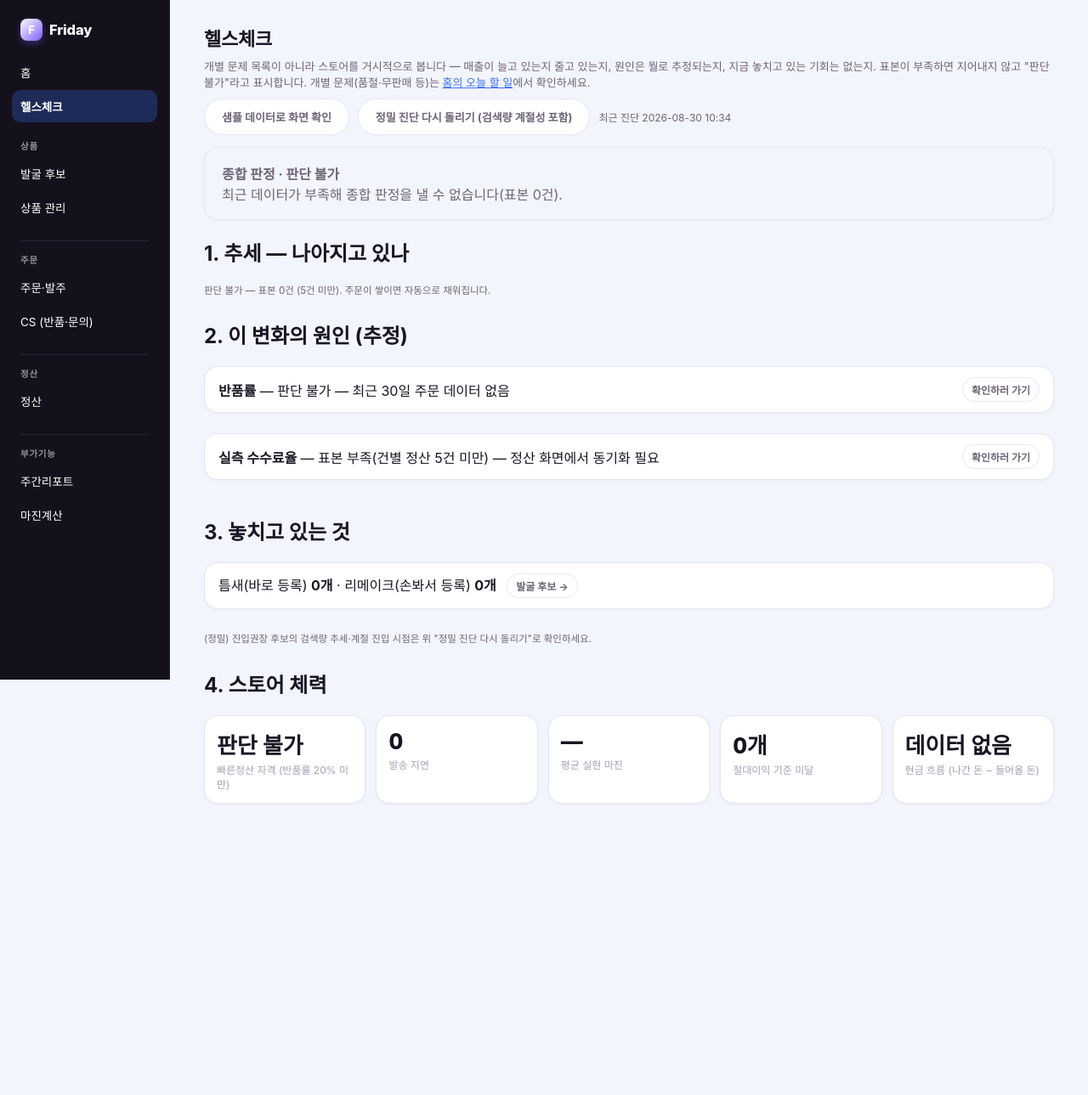
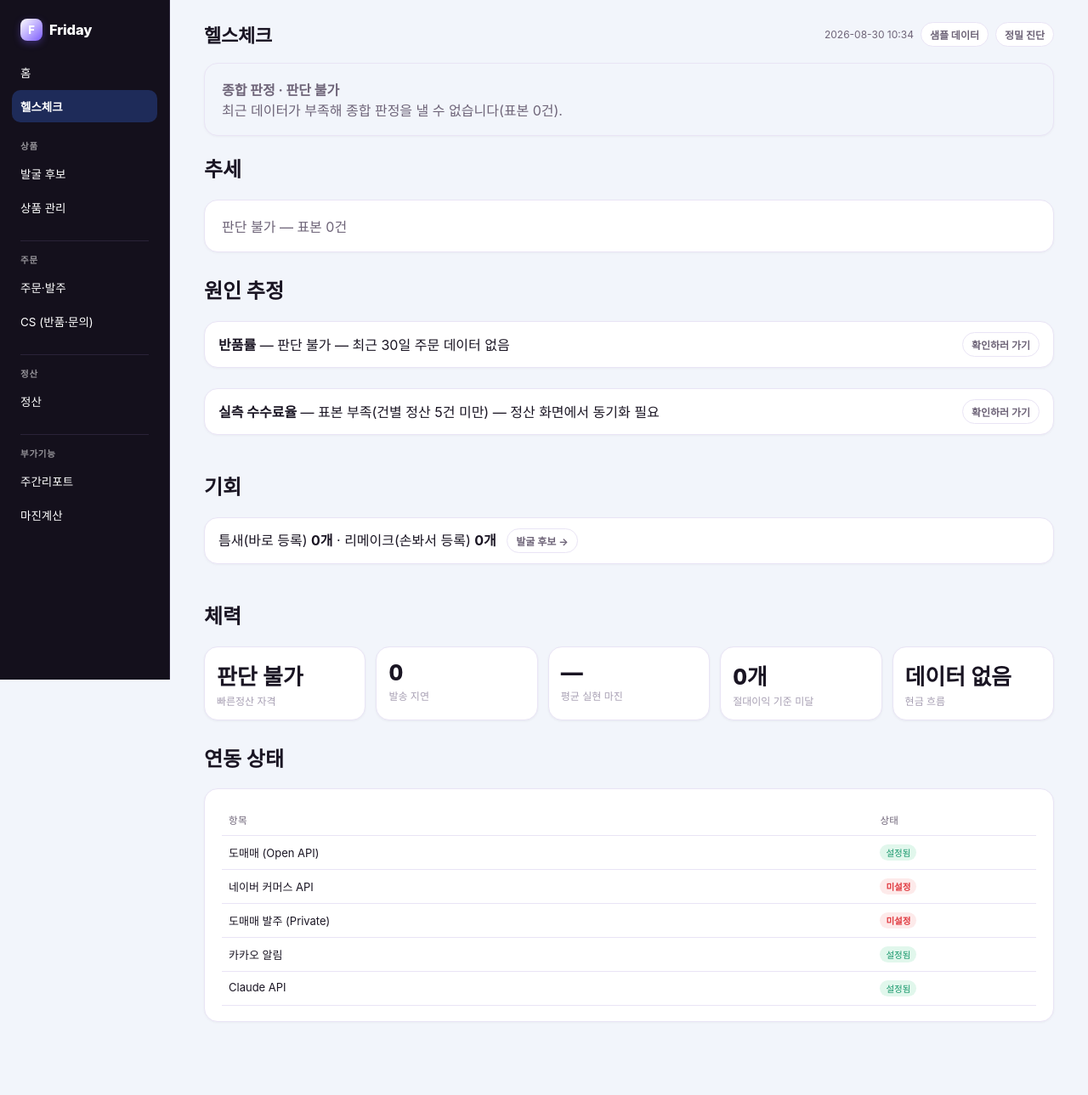
Before and after one commit to mhkim15/Danyol, a Flask app: page /health in a window 1280 px wide. Shown: the whole page at 85% size. Before the commit the page ends 946 px from the top, so only its background shows below. Run offline with Flask 3, Linux system fonts and the light colour scheme; some web fonts are replaced.

Commit message:
홈·헬스체크 정리 — 설명문 제거, 빈 그룹 숨김, 연동 상태 이관
홈: 상단 설명 문단 제거, 제목을 "오늘 할 일"로 직접 바꾸고 샘플 버튼을 우상단으로.
할 일이 0건인 그룹은 아예 그리지 않는다 — "정산 확인 0건" 같은 빈 줄이 3개씩 깔려
실제 할 일이 묻히고 있었다. 매출 추이는 이미 펼쳐진 접기 UI라 그냥 패널로 바꿈.

헬스체크: 상단 3줄 설명 제거, 섹션 제목을 추세/원인 추정/기회/체력으로 축약.
연동 상태를 홈에서 여기로 옮겼다 — "내 스토어 괜찮나"를 묻는 화면에 속하는 정보고,
홈은 오늘 할 일만 답해야 한다.

Co-Authored-By: Claude Opus 5 <noreply@anthropic.com>

```diff
--- a/webapp/app.py
+++ b/webapp/app.py
@@ -115,6 +115,18 @@ def _find_registered_product(order) -> tuple:
 
 # ── 스토어 헬스체크 (거시 진단, 3단계에서 홈과 분리·4단계에서 고도화) ────────────────
 
+def _env_status() -> dict:
+    """(설정여부, 필수여부) — 카카오 알림·Claude API는 선택 기능이라 미설정이어도 경고색 안 씀.
+    "내 스토어 괜찮나"를 묻는 화면(헬스체크)에 속하는 정보라 홈에서 이관함."""
+    return {
+        "도매매 (Open API)": (bool(os.environ.get("DOMEMAE_API_KEY")), True),
+        "네이버 커머스 API": (bool(os.environ.get("NAVER_COMMERCE_CLIENT_ID")), True),
+        "도매매 발주 (Private)": (bool(os.environ.get("DOMEMAE_USER_ID")), True),
+        "카카오 알림": (bool(os.environ.get("KAKAO_REST_API_KEY")), False),
+        "Claude API": (bool(os.environ.get("ANTHROPIC_API_KEY")), False),
+    }
+
+
 @app.route("/health")
 def health_view():
     """기본은 로컬 파일만 읽는 빠른 진단(deep=False). ?deep=1이면 검색량 계절성까지
@@ -122,7 +134,7 @@ def health_view():
     from bebrave.report import check_store_health_macro
     deep = request.args.get("deep") == "1"
     result = check_store_health_macro(deep=deep)
-    return render_template("health.html", **result)
+    return render_template("health.html", env_status=_env_status(), **result)
 
 
 @app.route("/health/demo")
@@ -149,7 +161,7 @@ def health_demo():
         "deep": False,
     }
     flash("샘플 데이터입니다 — 실제 진단이 아닙니다.", "success")
-    return render_template("health.html", demo=True, **demo_result)
+    return render_template("health.html", demo=True, env_status=_env_status(), **demo_result)
 
 
 # ── 홈 = 오늘 할 일 (거시 진단은 /health로 분리됨, 4단계) ───────────────────────
@@ -282,20 +294,10 @@ def index():
     month_prefix = today.strftime("%Y-%m")
     this_month_returns = len([c for c in load_claims() if c.get("claimed_at", "").startswith(month_prefix)])
 
-    # (설정여부, 필수여부) — 카카오 알림·Claude API는 선택 기능이라 미설정이어도 경고색 안 씀
-    env_status = {
-        "도매매 (Open API)": (bool(os.environ.get("DOMEMAE_API_KEY")), True),
-        "네이버 커머스 API": (bool(os.environ.get("NAVER_COMMERCE_CLIENT_ID")), True),
-        "도매매 발주 (Private, 신규계정)": (bool(os.environ.get("DOMEMAE_USER_ID")), True),
-        "카카오 알림 (선택)": (bool(os.environ.get("KAKAO_REST_API_KEY")), False),
-        "Claude API (선택 — AI 상품명)": (bool(os.environ.get("ANTHROPIC_API_KEY")), False),
-    }
-
     return render_template(
         "index.html",
         todo_groups=todo_groups, todo_total=todo_total, checked_at=checked_at,
         this_month=this_month, this_month_returns=this_month_returns, chart_series=chart_series,
-        env_status=env_status,
     )
 
 
@@ -339,12 +341,6 @@ def index_demo():
         "index.html",
         todo_groups=demo_groups, todo_total=6, checked_at=datetime.now().strftime("%H:%M"),
         this_month=this_month, this_month_returns=1, chart_series=chart_series,
-        env_status={
-            "도매매 (Open API)": (True, True), "네이버 커머스 API": (True, True),
-            "도매매 발주 (Private, 신규계정)": (True, True),
-            "카카오 알림 (선택)": (bool(os.environ.get("KAKAO_REST_API_KEY")), False),
-            "Claude API (선택 — AI 상품명)": (bool(os.environ.get("ANTHROPIC_API_KEY")), False),
-        },
         demo=True,
     )
 
--- a/webapp/templates/health.html
+++ b/webapp/templates/health.html
@@ -1,19 +1,15 @@
 {% extends "base.html" %}
 {% block title %}헬스체크{% endblock %}
 {% block content %}
-<h1>헬스체크</h1>
-<p class="page-note">
-  개별 문제 목록이 아니라 스토어를 거시적으로 봅니다 — 매출이 늘고 있는지 줄고 있는지,
-  원인은 뭘로 추정되는지, 지금 놓치고 있는 기회는 없는지. 표본이 부족하면 지어내지 않고
-  "판단 불가"라고 표시합니다. 개별 문제(품절·무판매 등)는 <a href="{{ url_for('index') }}">홈의 오늘 할 일</a>에서 확인하세요.
-</p>
-
-<div class="row" style="margin:-6px 0 14px;">
-  {% if not demo %}
-  <a class="btn secondary" href="{{ url_for('health_demo') }}">샘플 데이터로 화면 확인</a>
-  <a class="btn secondary" href="{{ url_for('health_view', deep=1) }}">정밀 진단 다시 돌리기 (검색량 계절성 포함)</a>
-  {% endif %}
-  <span class="muted" style="font-size:12px;">최근 진단 {{ checked_at.replace('T', ' ') }}</span>
+<div class="row" style="justify-content:space-between;align-items:center;margin-bottom:18px;">
+  <h1 style="margin:0;">헬스체크</h1>
+  <span class="row" style="gap:8px;">
+    <span class="muted" style="font-size:12px;">{{ checked_at.replace('T', ' ') }}</span>
+    {% if not demo %}
+    <a class="btn secondary btn-sm" href="{{ url_for('health_demo') }}">샘플 데이터</a>
+    <a class="btn secondary btn-sm" href="{{ url_for('health_view', deep=1) }}">정밀 진단</a>
+    {% endif %}
+  </span>
 </div>
 
 <div class="panel" style="background:{{ 'var(--err-bg)' if verdict.level == '주의' else ('var(--ok-bg)' if verdict.level == '양호' else 'var(--paper)') }};color:{{ 'var(--err)' if verdict.level == '주의' else ('var(--ok)' if verdict.level == '양호' else 'var(--ink-soft)') }};">
@@ -21,11 +17,10 @@
 </div>
 
 <div class="section">
-  <h2>1. 추세 — 나아지고 있나</h2>
+  <h2>추세</h2>
   {% if not trend.enough_sample %}
-  <p class="hint">판단 불가 — 표본 {{ trend.sample_count }}건 (5건 미만). 주문이 쌓이면 자동으로 채워집니다.</p>
+  <div class="panel muted">판단 불가 — 표본 {{ trend.sample_count }}건</div>
   {% else %}
-  <p class="hint" style="margin-bottom:8px;">최근 {{ trend.window_days }}일 vs 직전 {{ trend.window_days }}일 (같은 일수 비교)</p>
   <div class="stat-grid">
     <div class="stat-card">
       <p class="stat-num {{ 'delta-down' if trend.revenue_delta is not none and trend.revenue_delta < 0 else 'delta-up' if trend.revenue_delta is not none and trend.revenue_delta > 0 }}">
@@ -56,7 +51,7 @@
 </div>
 
 <div class="section">
-  <h2>2. 이 변화의 원인 (추정)</h2>
+  <h2>원인 추정</h2>
   <div class="stack">
     {% for c in causes %}
     <div class="panel" style="padding:12px 16px;">
@@ -70,16 +65,16 @@
 </div>
 
 <div class="section">
-  <h2>3. 놓치고 있는 것</h2>
+  <h2>기회</h2>
   <div class="stack">
     <div class="panel" style="padding:12px 16px;">
       틈새(바로 등록) <b>{{ opportunities.niche_count }}개</b> · 리메이크(손봐서 등록) <b>{{ opportunities.remake_count }}개</b>
-      {% if opportunities.unclassified_count %}· 미분류 <b>{{ opportunities.unclassified_count }}개</b> — 6단계 트랙 데이터 복구 후 재스캔 필요{% endif %}
+      {% if opportunities.unclassified_count %}· 미분류 <b>{{ opportunities.unclassified_count }}개</b>{% endif %}
       <a class="btn secondary btn-sm" href="{{ url_for('candidates') }}" style="margin-left:8px;">발굴 후보 →</a>
     </div>
     {% if opportunities.concentration %}
     <div class="panel" style="padding:12px 16px;">
-      매출 쏠림 위험 — 상품ID {{ opportunities.concentration.naver_product_id }} 하나가 전체 매출의 {{ "{:.0%}".format(opportunities.concentration.share) }}를 차지합니다.
+      매출 쏠림 — 상품ID {{ opportunities.concentration.naver_product_id }}가 전체 매출의 {{ "{:.0%}".format(opportunities.concentration.share) }}
     </div>
     {% endif %}
     {% if deep %}
@@ -94,20 +89,18 @@
       </div>
       {% endfor %}
       {% endif %}
-    {% else %}
-    <p class="hint">(정밀) 진입권장 후보의 검색량 추세·계절 진입 시점은 위 "정밀 진단 다시 돌리기"로 확인하세요.</p>
     {% endif %}
   </div>
 </div>
 
 <div class="section">
-  <h2>4. 스토어 체력</h2>
+  <h2>체력</h2>
   <div class="stat-grid">
     <div class="stat-card">
       <p class="stat-num">
         {% if vitals.fast_settlement_ok is none %}판단 불가{% elif vitals.fast_settlement_ok %}자격 있음{% else %}자격 미달{% endif %}
       </p>
-      <p class="stat-label">빠른정산 자격 (반품률 20% 미만)</p>
+      <p class="stat-label">빠른정산 자격</p>
     </div>
     <a href="{{ url_for('orders', tab='dispatch') }}" class="stat-card link">
       <p class="stat-num {{ 'attn' if vitals.dispatch_delay_count }}">{{ vitals.dispatch_delay_count if vitals.dispatch_delay_count is not none else "판단 불가" }}</p>
@@ -123,8 +116,28 @@
     </a>
     <div class="stat-card">
       <p class="stat-num">{{ "{:,}".format(vitals.cash_balance) + "원" if vitals.cash_balance is not none else "데이터 없음" }}</p>
-      <p class="stat-label">현금 흐름 (나간 돈 − 들어올 돈)</p>
+      <p class="stat-label">현금 흐름</p>
     </div>
   </div>
 </div>
+
+<div class="section">
+  <h2>연동 상태</h2>
+  <div class="panel">
+    <table>
+      <tr><th>항목</th><th style="width:20%;">상태</th></tr>
+      {% for name, status in env_status.items() %}
+      {% set ok, required = status %}
+      <tr>
+        <td>{{ name }}</td>
+        <td>
+          {% if ok %}<span class="badge-ok">설정됨</span>
+          {% elif required %}<span class="badge-err">미설정</span>
+          {% else %}<span class="muted mono">미설정</span>{% endif %}
+        </td>
+      </tr>
+      {% endfor %}
+    </table>
+  </div>
+</div>
 {% endblock %}
```
Also changed, not shown: webapp/templates/index.html (+18 -47 lines).
